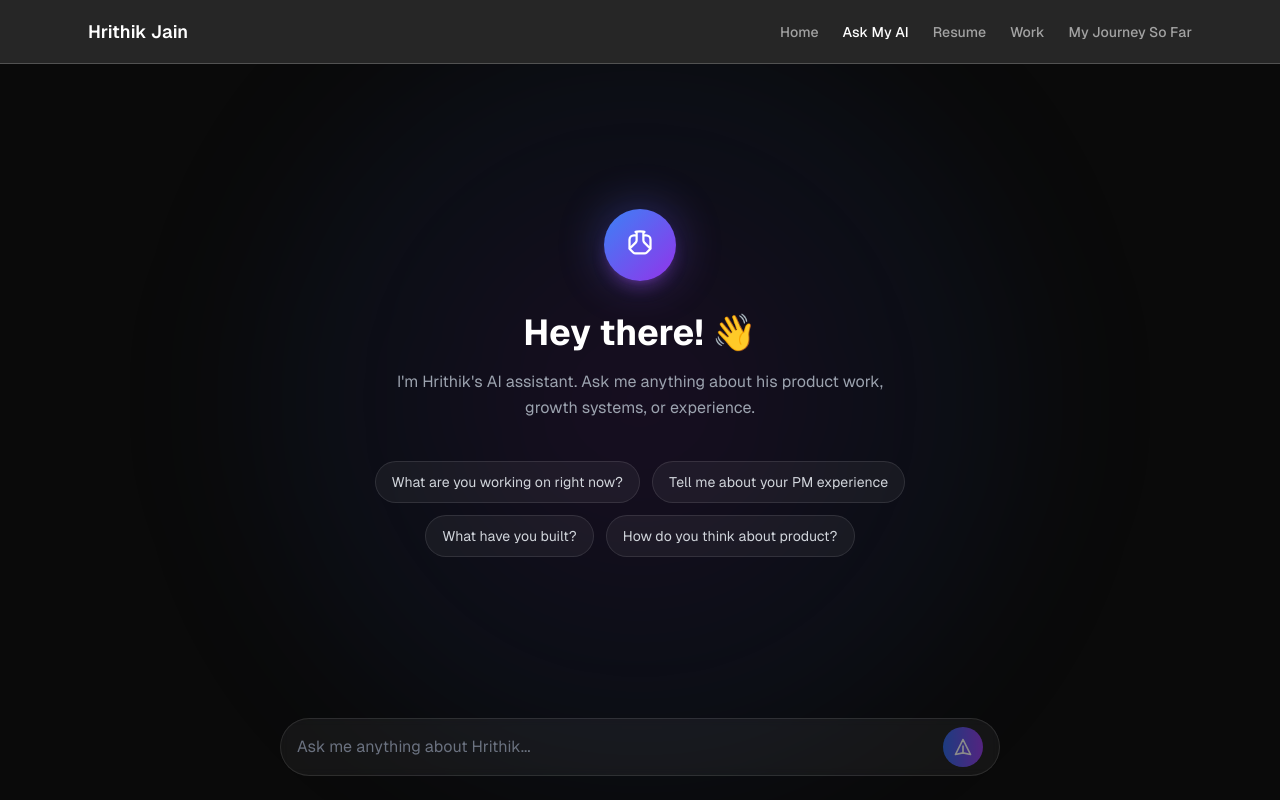
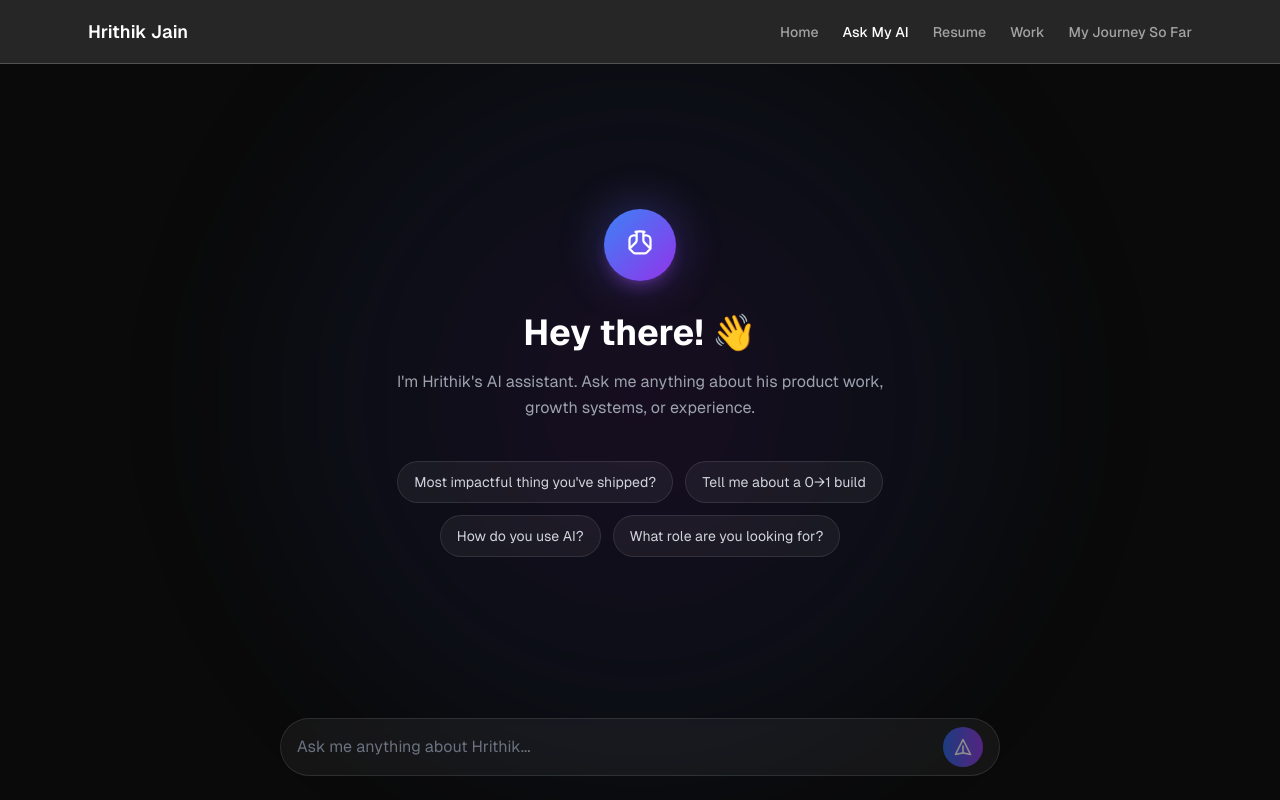
Before and after one commit to hrithik29/portfolio, a Next.js app: page /ask-me in a window 1280 px wide. Shown: the top 800 px of the page. Built offline with nearby package versions, Linux system fonts and the light colour scheme.

Commit message:
Update suggested prompts on ask-me chatbot
Refresh the 4 quick-start questions to be more specific to shipped work, 0-to-1 experience, AI usage, and target role.

```diff
--- a/app/ask-me/page.tsx
+++ b/app/ask-me/page.tsx
@@ -10,10 +10,10 @@ interface Message {
 }
 
 const suggestedPrompts = [
-  "What are you working on right now?",
-  "Tell me about your PM experience",
-  "What have you built?",
-  "How do you think about product?",
+  "Most impactful thing you've shipped?",
+  "Tell me about a 0→1 build",
+  "How do you use AI?",
+  "What role are you looking for?",
 ];
 
 export default function AskMePage() {
```
